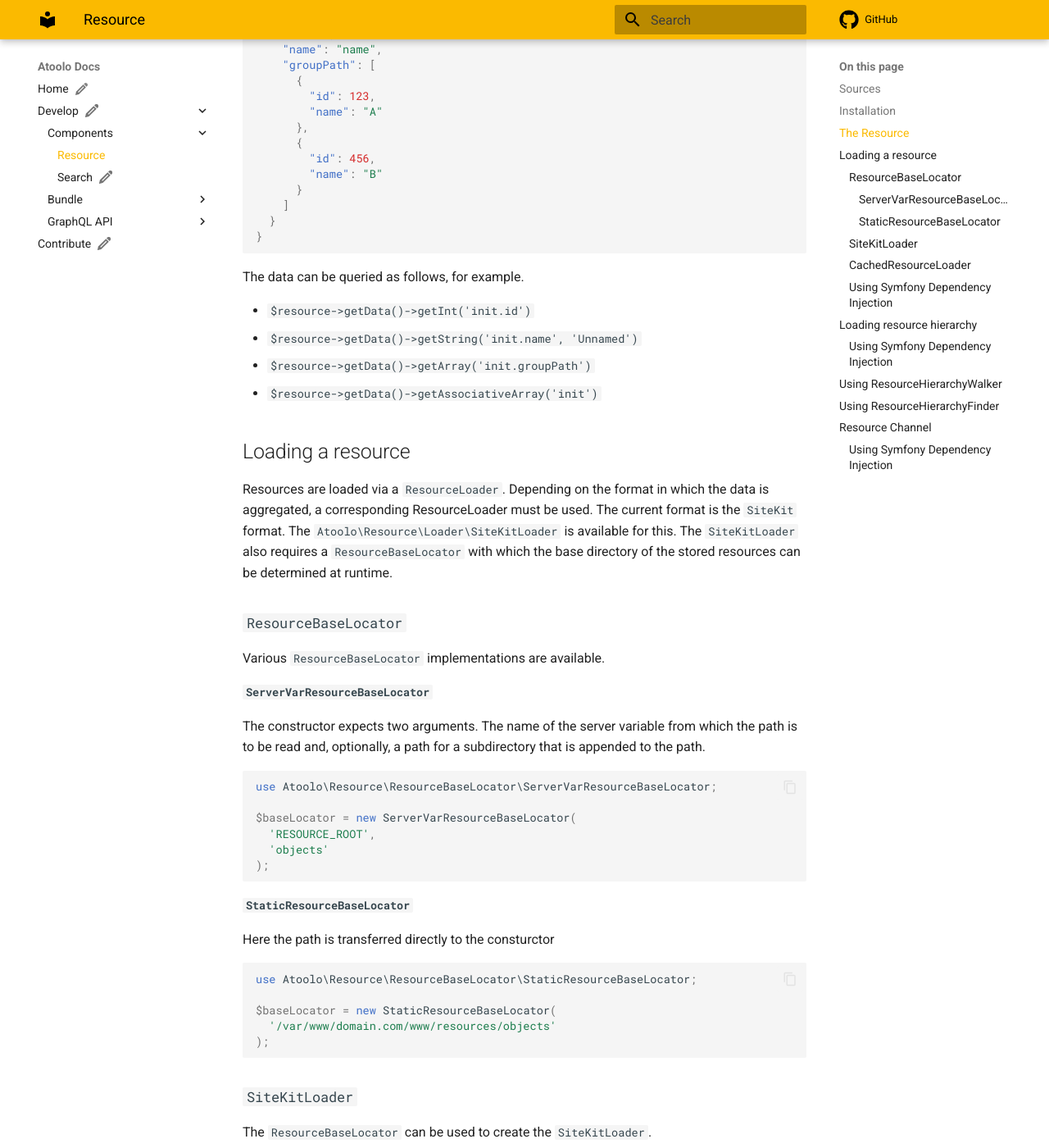
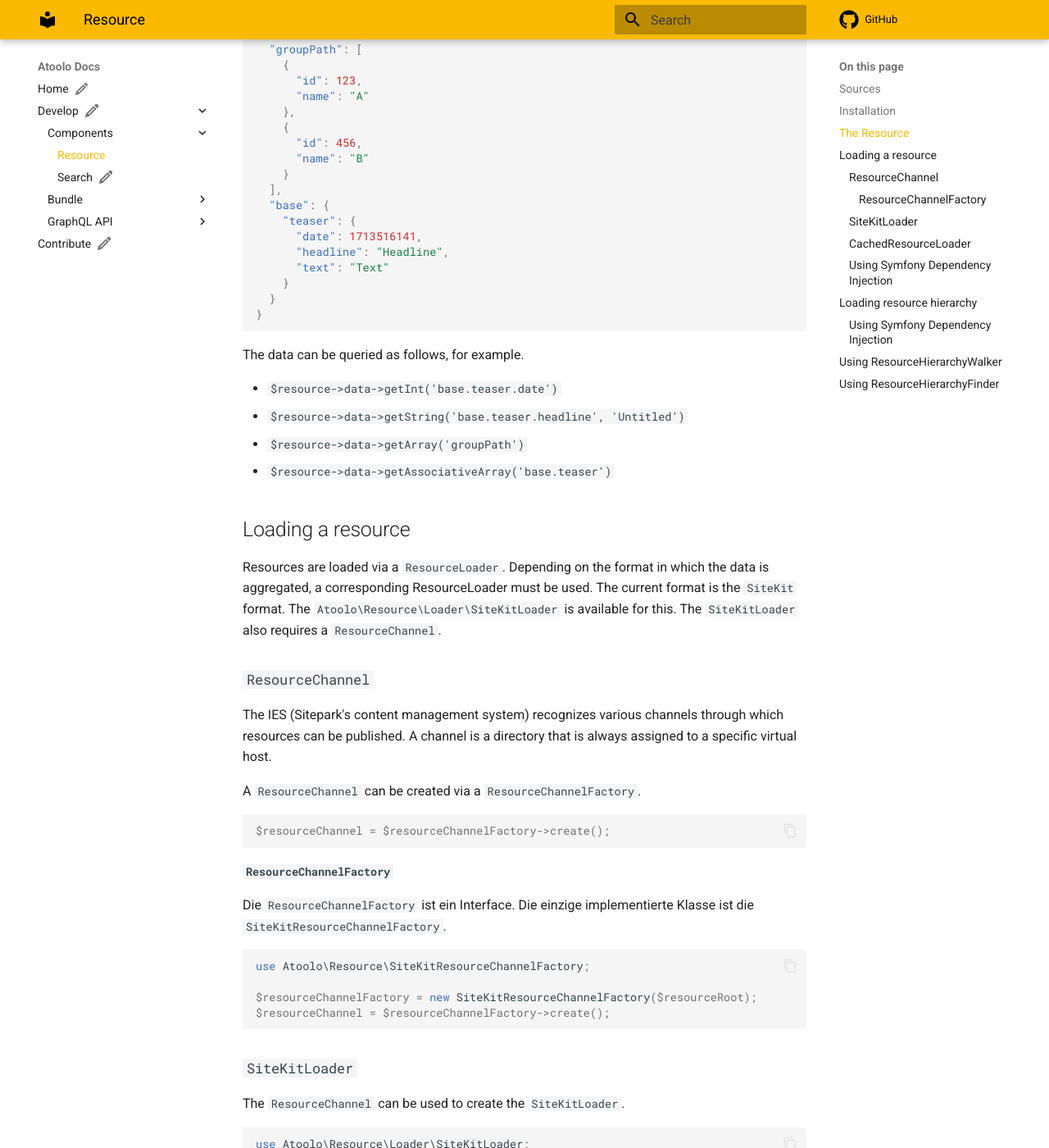
Before and after one commit to sitepark/atoolo-docs, an MkDocs documentation site: the page built from docs/develop/components/resource.md, in a window 1280 px wide and 1400 px high, scrolled down 1199 px. Shown: the whole window at 82% size. Built offline with MkDocs 1.6.1 and Material for MkDocs 9.7.7, drawn with Linux system fonts in a browser that asks for light colours; comment, search, counter and statistics services are not loaded; some of the changed text lies outside the part shown.

Commit message:
docs: update resource and search doc

````diff
--- a/docs/develop/components/resource.md
+++ b/docs/develop/components/resource.md
@@ -29,83 +29,82 @@ Eine Resource hat folgende Eigenschaften:
 - `lang` - Language of the resource data.
 - `data` - A generic data object containing the data structure of the resource. Depending on the object type, the schema of the data can be different.
 
-Die Daten werden in einem `DataBag` gehalten, über den sie typisiert ausgelesen werden können. Über eine String mit Punkt-Notation können tiefer verschachtelte Daten aufgefagt werden.
+The data is held in a `DataBag`, via which it can be read in a typed form. A string with dot notation can be used to retrieve more deeply nested data.
 
 For a given data structure:
 
 ```json
 {
-  "init": {
-    "id": 1,
-    "name": "name",
-    "groupPath": [
-      {
-        "id": 123,
-        "name": "A"
-      },
-      {
-        "id": 456,
-        "name": "B"
-      }
-    ]
+  "id": 1,
+  "name": "name",
+  "groupPath": [
+    {
+      "id": 123,
+      "name": "A"
+    },
+    {
+      "id": 456,
+      "name": "B"
+    }
+  ],
+  "base": {
+    "teaser": {
+      "date": 1713516141,
+      "headline": "Headline",
+      "text": "Text"
+    }
   }
 }
 ```
 
 The data can be queried as follows, for example.
 
-- `$resource->getData()->getInt('init.id')`
-- `$resource->getData()->getString('init.name', 'Unnamed')`
-- `$resource->getData()->getArray('init.groupPath')`
-- `$resource->getData()->getAssociativeArray('init')`
+- `$resource->data->getInt('base.teaser.date')`
+- `$resource->data->getString('base.teaser.headline', 'Untitled')`
+- `$resource->data->getArray('groupPath')`
+- `$resource->data->getAssociativeArray('base.teaser')`
 
 ## Loading a resource
 
-Resources are loaded via a `ResourceLoader`. Depending on the format in which the data is aggregated, a corresponding ResourceLoader must be used. The current format is the `SiteKit` format. The `Atoolo\Resource\Loader\SiteKitLoader` is available for this. The `SiteKitLoader` also requires a `ResourceBaseLocator` with which the base directory of the stored resources can be determined at runtime.
+Resources are loaded via a `ResourceLoader`. Depending on the format in which the data is aggregated, a corresponding ResourceLoader must be used. The current format is the `SiteKit` format. The `Atoolo\Resource\Loader\SiteKitLoader` is available for this. The `SiteKitLoader` also requires a `ResourceChannel`.
 
-### `ResourceBaseLocator`
+### `ResourceChannel`
 
-Various `ResourceBaseLocator` implementations are available.
+The IES (Sitepark's content management system) recognizes various channels through which resources can be published. A channel is a directory that is always assigned to a specific virtual host.
 
-#### `ServerVarResourceBaseLocator`
-
-The constructor expects two arguments. The name of the server variable from which the path is to be read and, optionally, a path for a subdirectory that is appended to the path.
+A `ResourceChannel` can be created via a `ResourceChannelFactory`.
 
 ```php
-use Atoolo\Resource\ResourceBaseLocator\ServerVarResourceBaseLocator;
-
-$baseLocator = new ServerVarResourceBaseLocator(
-  'RESOURCE_ROOT',
-  'objects'
-);
+$resourceChannel = $resourceChannelFactory->create();
 ```
 
-#### `StaticResourceBaseLocator`
+#### `ResourceChannelFactory`
 
-Here the path is transferred directly to the consturctor
+Die `ResourceChannelFactory` ist ein Interface. Die einzige implementierte Klasse ist die `SiteKitResourceChannelFactory`.
 
 ```php
-use Atoolo\Resource\ResourceBaseLocator\StaticResourceBaseLocator;
+use Atoolo\Resource\SiteKitResourceChannelFactory;
 
-$baseLocator = new StaticResourceBaseLocator(
-  '/var/www/domain.com/www/resources/objects'
-);
+$resourceChannelFactory = new SiteKitResourceChannelFactory($resourceRoot);
+$resourceChannel = $resourceChannelFactory->create();
 ```
 
 ### `SiteKitLoader`
 
-The `ResourceBaseLocator` can be used to create the `SiteKitLoader`.
+The `ResourceChannel` can be used to create the `SiteKitLoader`.
 
 ```php
 use Atoolo\Resource\Loader\SiteKitLoader;
+use Atoolo\Resource\ResourceLocation;
 
-$loader = new SiteKitLoader($baseLocator);
+$loader = new SiteKitLoader($resourceChannel);
 ```
 
 Resources can now be loaded.
 
 ```php
-$resource = $loader->load('/index.php');
+$location = ResourceLocation::of ('/index.php');
+$resource = $loader->load(location);
 ```
 
 ### `CachedResourceLoader`
@@ -126,16 +127,24 @@ The loader can be defined as a service in Symfony. This allows it to be used via
 `service.xml`
 
 ```yaml
+parameters:
+  atoolo_resource.resource_root: "%env(RESOURCE_ROOT)%"
+
 services:
-  atoolo.resource.resourceBaseLocator:
-    class: Atoolo\Resource\Loader\ServerVarResourceBaseLocator
+  atoolo.resource.resourceChannelFactory:
+    class: Atoolo\Resource\SiteKitResourceChannelFactory
     arguments:
-      - "RESOURCE_ROOT"
-      - "objects"
+      - "%atoolo_resource.resource_root%"
+
+  atoolo.resource.resourceChannel:
+    class: Atoolo\Resource\SiteKitResourceChannel
+    factory: ["@atoolo.resource.resourceChannelFactory", "create"]
+
   atoolo.resource.resourceLoader:
     class: Atoolo\Resource\Loader\SiteKitLoader
     arguments:
-      - "@atoolo.resource.resourceBaseLocator"
+      - "@atoolo.resource.resourceChannel"
+
   atoolo.resource.cachedResourceLoader:
     class: Atoolo\Resource\Loader\CachedResourceLoader
     arguments:
@@ -235,41 +246,13 @@ use Atoolo\Resource\ResourceHierarchyFinder;
 
 $finder = new ResourceHierarchyFinder($this->loader);
 $anchor = "anchor-to-find";
+$location = ResourceLocation::of('/index.php');
 $resource = $finder->findFirst(
     $location,
     function ($resource) use ($anchor) {
         $resourceAnchor =
-            $resource->getData()->getString('init.anchor');
+            $resource->getData()->getString('anchor');
         return $resourceAnchor === $anchor;
     }
 );
 ```
-
-## Resource Channel
-
-The IES (Sitepark's content management system) recognizes various channels through which resources can be published. A channel is a directory that is always assigned to a specific virtual host.
-
-Diese Komponetene stelle eine `ResourceChannel`-Klasse bereit mit der verschiedene Daten zu einem Channel abgefragt werden können.
-Ein `ResourceChannel` wird über eine `ResourceChannelFactory` erstellt.
-
-```php
-$resourceChannel = $resourceChannelFactory->create();
-```
-
-### Using Symfony Dependency Injection
-
-The resource channel factory can be defined as a service in Symfony. This allows it to be used via dependency injection.
-
-`service.xml`
-
-```yaml
-atoolo.resource.resourceBaseLocator:
-  class: Atoolo\Resource\Loader\ServerVarResourceBaseLocator
-  arguments:
-    - "RESOURCE_ROOT"
-    - "objects"
-atoolo.resource.resourceChannelFactory:
-  class: Atoolo\Resource\SiteKitResourceChannelFactory
-  arguments:
-    - "@atoolo.resource.resourceBaseLocator"
-```
````
Also changed, not shown: other parts of docs/develop/components/resource.md (+8 -4 lines), docs/develop/components/search/index.md (+25 -15 lines), 1 other file.
